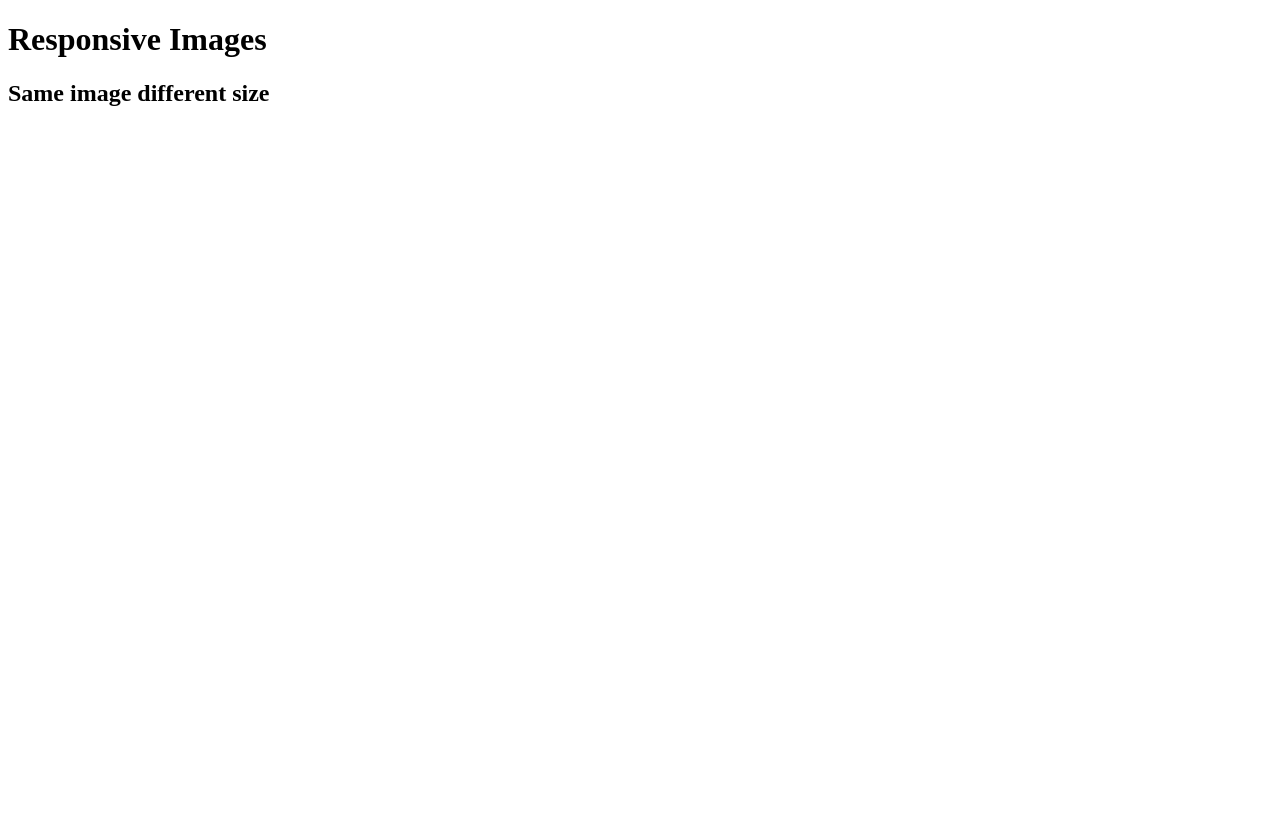
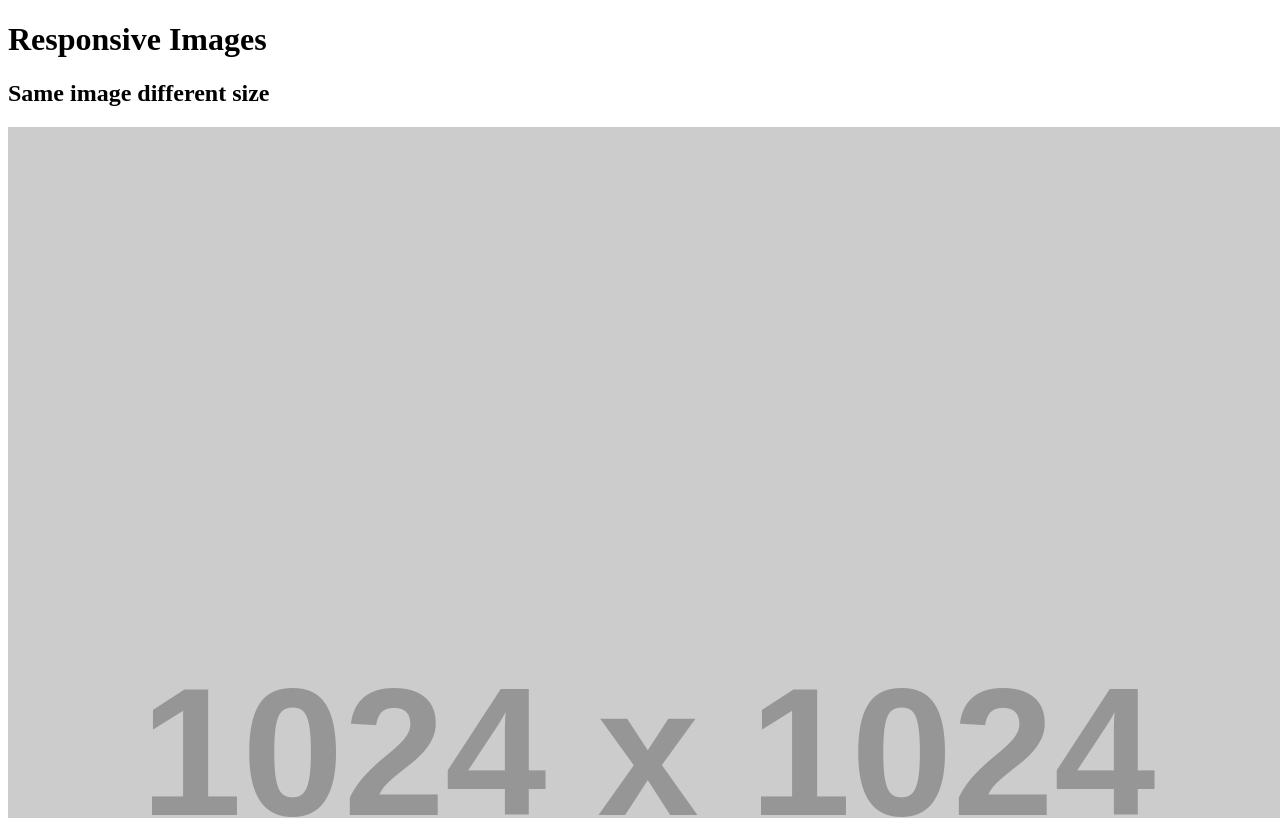
Before and after one commit to vacc0003/mtm6201-week4, a plain HTML site: page index.html in a window 1280 px wide. Shown: the top 818 px of the page. Drawn offline with Linux system fonts and the light colour scheme; placeholder pictures from the web are drawn by us.

Commit message:
adds image srcset attributes

```diff
--- a/index.html
+++ b/index.html
@@ -12,6 +12,23 @@
         <section>
             <h2>Same image different size</h2>
 
+            <!-- <img src="https://placehold.co/400x400" alt="">
+            <img src="https://via.placeholder.com/320x320" alt=""> -->
+
+            <img srcset="
+            https://placehold.co/320x320 320w,
+            https://placehold.co/640x640 640w,
+            https://placehold.co/1024x1024 1024w,"
+
+            sizes="
+            (max-width:320px) 320px,
+            (max-width: 640px) 640px,
+            (max-width: 1024px) 1024px"
+
+            src="https://placehold.co/640x640"
+
+            alt="placeholder">
+
         </section>
     </div>
 
```
